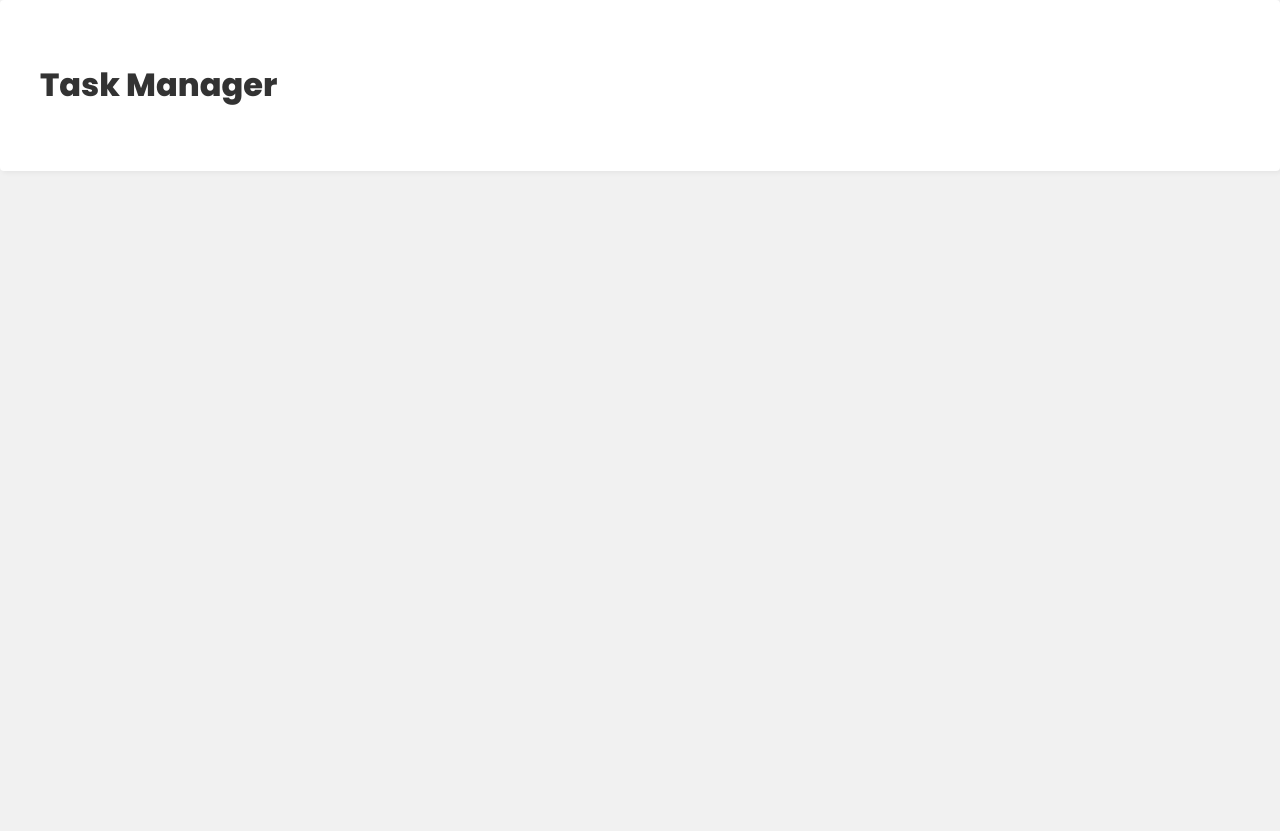
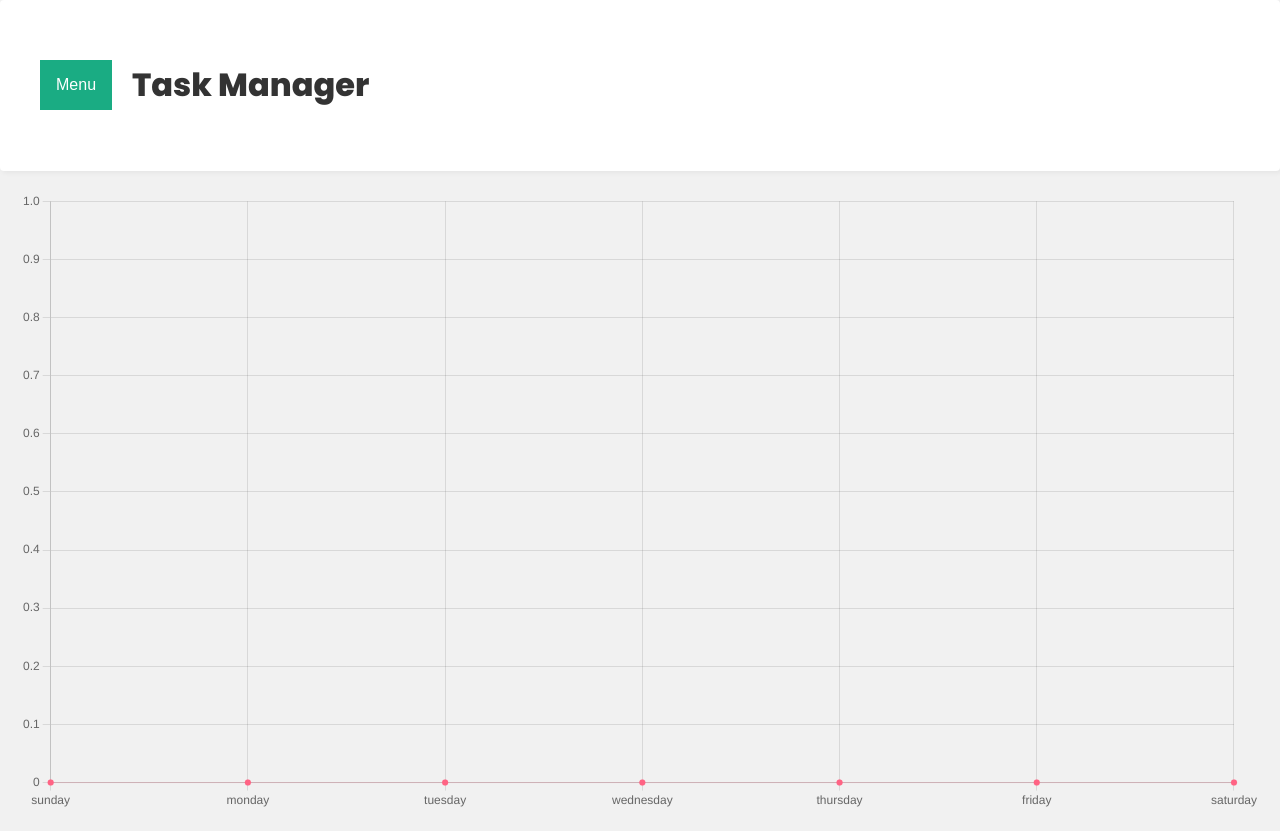
Before and after one commit to Themika/Task-Manager-App, a React (Create React App) app in the folder frontend/: page /analytics in a window 1280 px wide. Before the commit this address had no page. Before the commit the page ends 800 px from the top, so only its background shows below. Built offline with nearby package versions, Linux system fonts and the light colour scheme.

Commit message:
Added a way to visulaize data useing chart.js

```diff
--- a/frontend/package.json
+++ b/frontend/package.json
@@ -10,7 +10,9 @@
     "@testing-library/jest-dom": "^5.17.0",
     "@testing-library/react": "^13.4.0",
     "@testing-library/user-event": "^13.5.0",
+    "chart.js": "^4.4.2",
     "react": "^18.2.0",
+    "react-chartjs-2": "^5.2.0",
     "react-dom": "^18.2.0",
     "react-router-dom": "^6.22.3",
     "react-scripts": "5.0.1",
--- a/frontend/src/App.js
+++ b/frontend/src/App.js
@@ -6,6 +6,7 @@ import {
 } from "react-router-dom";
 import Home from "./pages/Home";
 import Navbar from "./components/navbar";
+import Analytics from "./pages/Analytics";
 function App() {
   return (
     <div className="App">
@@ -14,6 +15,7 @@ function App() {
         <div className="pages">
           <Routes>
             <Route path="/" element={<Home />} />
+            <Route path="/analytics" element={<Analytics />} />
           </Routes>
         </div>
       </BrowserRouter>
--- a/frontend/src/components/navbar.js
+++ b/frontend/src/components/navbar.js
@@ -1,12 +1,34 @@
+import React, { useState } from "react";
 import { Link } from "react-router-dom";
 
 const Navbar = () => {
+  const [isOpen, setIsOpen] = useState(false);
+
+  const toggleDropdown = () => setIsOpen(!isOpen);
+
   return (
     <header>
-      <div className="container">
-        <Link to="/">
-          <h1>Task Manager</h1>
-        </Link>
+      <div className="container header-container">
+        <div className="navbar-content">
+          <div className="dropdown">
+            <button onClick={toggleDropdown} className="dropdown-button">
+              Menu
+            </button>
+            {isOpen && (
+              <div className="dropdown-content">
+                <Link to="" className="dropdown-item">
+                  Home
+                </Link>
+                <Link to="/analytics" className="dropdown-item">
+                  Analytics
+                </Link>
+              </div>
+            )}
+          </div>
+          <Link to="/" className="header-link">
+            <h1>Task Manager</h1>
+          </Link>
+        </div>
       </div>
     </header>
   );
--- a/frontend/src/context/TaskContext.js
+++ b/frontend/src/context/TaskContext.js
@@ -6,14 +6,17 @@ export const taskReducer = (state, action) => {
   switch (action.type) {
     case "SET_TASKS":
       return {
+        ...state,
         tasks: action.payload,
       };
     case "CREATE_TASK":
       return {
+        ...state,
         tasks: [action.payload, ...state.tasks],
       };
     case "UPDATE_TASK":
       return {
+        ...state,
         tasks: state.tasks.map((task) =>
           task._id === action.payload._id ? action.payload : task
         ),
@@ -25,10 +28,12 @@ export const taskReducer = (state, action) => {
           : task
       );
       return {
+        ...state,
         tasks: updatedTasks.sort((a, b) => b.important - a.important),
       };
     case "UPDATE_TASK_COMPLETED":
       return {
+        ...state,
         tasks: state.tasks.map((task) =>
           task._id === action.payload._id
             ? { ...task, completed: action.payload.completed }
@@ -37,7 +42,9 @@ export const taskReducer = (state, action) => {
       };
     case "DELETE_TASK":
       return {
+        ...state,
         tasks: state.tasks.filter((task) => task._id !== action.payload._id),
+        deletedTasks: state.deletedTasks + 1,
       };
     default:
       return state;
@@ -47,6 +54,7 @@ export const taskReducer = (state, action) => {
 export const TaskContextProvider = ({ children }) => {
   const [state, dispatch] = useReducer(taskReducer, {
     tasks: null,
+    deletedTasks: 0,
   });
   return (
     <TaskContext.Provider value={{ ...state, dispatch }}>
--- a/frontend/src/index.css
+++ b/frontend/src/index.css
@@ -3,6 +3,13 @@
 :root {
   --primary: #1aac83;
   --error: #e7195a;
+  --bg: #f1f1f1;
+  --bg-accent: #fff;
+  --text-color:var(--primary);
+  --nav-size: 60px;
+  --border:1px solid #f1f1f1;
+  --border-radius: 10px;
+  --speed: 500ms;
 }
 
 body {
@@ -111,6 +118,9 @@ form button {
   cursor: pointer;
   width: 100%;
 }
+form button:hover {
+  filter: brightness(0.9);
+}
 
 div.error {
   padding: 10px;
@@ -160,3 +170,61 @@ div.error {
   right: 100px;
   cursor: pointer;
 }
+.header-container {
+  display: flex;
+  justify-content: space-between;
+  align-items: center;
+}
+
+.navbar-content {
+  display: flex;
+  align-items: center;
+}
+
+
+.dropdown {
+  position: relative;
+  display: inline-block;
+  margin-right: 20px;
+}
+
+.dropdown-content {
+  display: none;
+  position: absolute;
+  background-color: #ffffff;
+  min-width: 160px;
+  box-shadow: 0px 8px 16px 0px rgba(0,0,0,0.2);
+  z-index: 1;
+  transition: all 0.3s ease;
+}
+
+.dropdown-content .dropdown-item {
+  color: #333333;
+  padding: 12px 16px;
+  text-decoration: none;
+  display: block;
+  transition: all 0.3s ease;
+}
+
+.dropdown-content .dropdown-item:hover {
+  background-color: #f8f8f8;
+  color: #1aac83;
+}
+
+.dropdown:hover .dropdown-content {
+  display: block;
+}
+
+.dropdown-button {
+  background-color: #1aac83;
+  color: white;
+  padding: 16px;
+  font-size: 16px;
+  border: none;
+  cursor: pointer;
+  transition: all 0.3s ease;
+}
+
+.dropdown-button:hover, .dropdown-button:focus {
+  background-color: #138a6e;
+}
--- /dev/null
+++ b/frontend/src/pages/Analytics.js
@@ -0,0 +1,82 @@
+import { useRef, useEffect } from "react";
+import {
+  Chart,
+  LineController,
+  CategoryScale,
+  LinearScale,
+  LineElement,
+  PointElement,
+  Tooltip,
+} from "chart.js";
+import { useTaskContext } from "../hooks/useTaskContext";
+
+Chart.register(
+  LineController,
+  CategoryScale,
+  LinearScale,
+  LineElement,
+  PointElement,
+  Tooltip
+);
+
+let myChart;
+
+const Analytics = () => {
+  const canvasRef = useRef(null);
+  const { deletedTasks } = useTaskContext();
+  const daysOfWeek = [
+    "sunday",
+    "monday",
+    "tuesday",
+    "wednesday",
+    "thursday",
+    "friday",
+    "saturday",
+  ];
+
+  useEffect(() => {
+    const currentDay = new Date()
+      .toLocaleString("en-ca", { weekday: "long" })
+      .toLowerCase();
+
+    const data = daysOfWeek.map((day) => {
+      return day === currentDay ? deletedTasks : 0;
+    });
+
+    myChart = new Chart(canvasRef.current, {
+      type: "line",
+      data: {
+        labels: daysOfWeek,
+        datasets: [
+          {
+            label: "Number of Tasks",
+            data: data,
+            backgroundColor: ["rgb(255, 99, 132)"],
+            borderColor: ["rgba(255, 99, 132, 0.2)"],
+            borderWidth: 1,
+          },
+        ],
+      },
+      options: {
+        scales: {
+          y: {
+            beginAtZero: true,
+          },
+        },
+        plugins: {
+          tooltip: {
+            enabled: true,
+          },
+        },
+      },
+    });
+
+    return () => {
+      myChart.destroy();
+    };
+  }, [deletedTasks]);
+
+  return <canvas ref={canvasRef} />;
+};
+
+export default Analytics;
```
Also changed, not shown: 1 other file (tests, documents, lock files or other folders).
